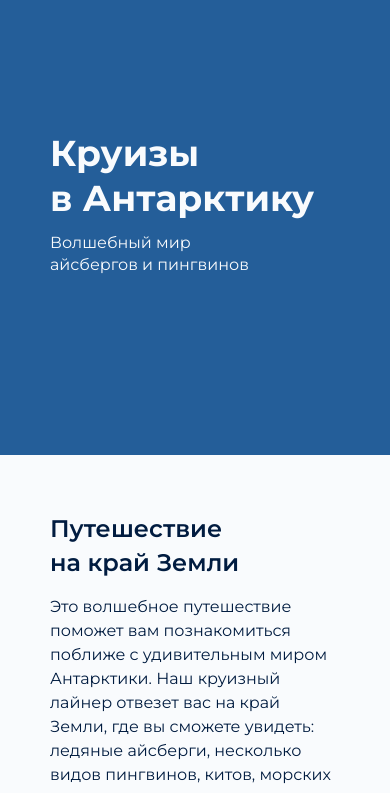
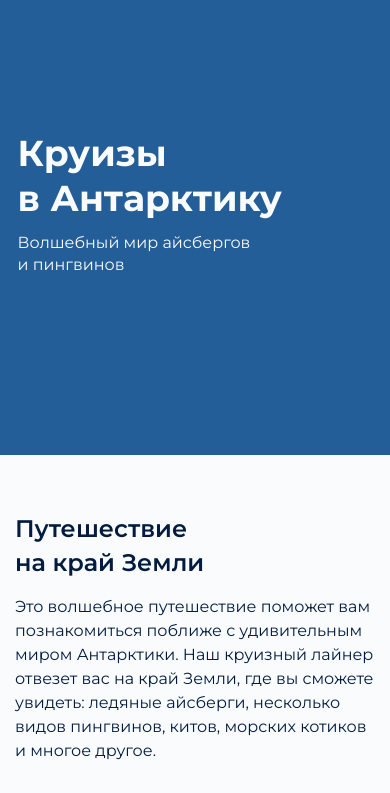
Before and after one commit to on1RB/antarctic-cruises, a website built with webpack: page source/index.html in a window 390 px wide. Shown: the part 45-838 px from the top of the page. Built offline with nearby package versions, Linux system fonts and the light colour scheme; files whose address does not match are found by name; a web font is replaced by a local one.

Commit message:
исправил ошибки

```diff
--- a/source/index.html
+++ b/source/index.html
@@ -6,10 +6,11 @@
     <meta name="viewport" content="width=device-width, initial-scale=1.0" />
     <meta name="description" content="Круизы в Антарктику">
     <title>Круизы в Антарктику</title>
-    <link rel="preload" href="fonts/montserrat-regular.woff2" as="font">
+    <link rel="preload" href="fonts/montserrat-400.woff2" as="font">
     <link rel="stylesheet" href="css/style.min.css">
   </head>
   <body class="page-body">
+    <div class="wrapper">
       <div class="page-body__wrapper">
         <div class="page-body__inner">
           <header class="page-header main-nav--nojs">
@@ -20,7 +21,7 @@
                     <use xlink:href="img/sprite_auto.svg#logo-desktop"></use>
                   </svg>
                 </a>
-              <button class="page-header__toggle page-header__toggle--opened" type="button" tabindex="1">
+                <button class="page-header__toggle page-header__toggle--opened page-header__toggle--nojs" type="button" tabindex="1">
                   <span class="visually-hidden">Открыть меню.</span>
                 </button>
                 <div class="main-nav__bg"></div>
@@ -42,17 +43,16 @@
             </div>
           </header>
           <div class="page-header__inner">
-          <h1 class="page-header__title">Круизы <br class="page-header__separator"> в Антарктику</h1>
-          <p class="page-header__description">Волшебный мир <br class="page-header__separator"> айсбергов и пингвинов</p>
+            <h1 class="page-header__title">Круизы в&nbsp;Антарктику</h1>
+            <p class="page-header__description">Волшебный мир айсбергов и&nbsp;пингвинов</p>
           </div>
         </div>
         <div class="page-body__picture"></div>
       </div>
       <main class="page-main">
-      <div class="page-main__wrapper">
         <section class="journey">
           <div class="journey__wrapper">
-            <h2 class="journey__title">Путешествие<br class="journey__separator journey__separator--indent"> на край Земли</h2>
+            <h2 class="journey__title">Путешествие<br class="journey__separator journey__separator--indent"> на&nbsp;край Земли</h2>
             <p class="journey__description">Это волшебное путешествие поможет вам познакомиться поближе<br class="journey__separator"> с удивительным миром Антарктики. Наш круизный лайнер отвезет вас<br class="journey__separator"> на край Земли, где вы сможете увидеть: ледяные айсберги, несколько видов пингвинов, китов, морских котиков и многое другое.</p>
           </div>
           <picture>
@@ -65,31 +65,30 @@
             <img width="560" height="301" src="img/penguins-desktop.jpg" srcset="img/penguins-desktop@2x.jpg" alt="Фотография пингвинов в Антарктике." class="journey__picture">
           </picture>
         </section>
-      </div>
         <section class="advantages">
+          <div class="advantages__inner">
             <h2 class="advantages__title" id="advantages">Преимущества</h2>
-        <div class="advantages__wrapper">
             <ul class="advantages__list">
               <li class="advantages__item">
                 <svg class="advantages__icon advantages__icon--ship" width="27" height="32">
                   <use xlink:href="img/sprite_auto.svg#ship"></use>
                 </svg>
                 <h3 class="advantages__subtitle advantages__subtitle--ship">Небольшой круизный лайнер</h3>
-              <p class="advantages__description advantages__description--ship">Круизный лайнер, рассчитанный всего лишь на 300 гостей, поможет избежать шума<br class="advantages__indent"> и очередей<br class="advantages__separator advantages__separator--ship"> и даст возможность насладиться видами и природой.</p>
+                <p class="advantages__description advantages__description--ship">Круизный лайнер, рассчитанный всего лишь на&nbsp;300&nbsp;гостей, поможет избежать шума и&nbsp;очередей и&nbsp;даст возможность насладиться видами и&nbsp;природой.</p>
               </li>
               <li class="advantages__item">
                 <svg class="advantages__icon advantages__icon--mark" width="38" height="21">
                   <use xlink:href="img/sprite_auto.svg#mark"></use>
                 </svg>
                 <h3 class="advantages__subtitle advantages__subtitle--mark">Система<br class="advantages__separator advantages__separator--indent"> все включено</h3>
-              <p class="advantages__description advantages__description--mark">Все наши круизы работают<br class="advantages__separator advantages__separator--mark"> по системе “Все Включено”. Великолепные блюда<br class="advantages__indent"> и безлимитный бар доступны для вас<br class="advantages__separator advantages__separator--indent advantages__separator--indented"> 24 часа.</p>
+                <p class="advantages__description advantages__description--mark">Все наши круизы работают<br class="advantages__separator advantages__separator--mark"> по&nbsp;системе “Все Включено”. Великолепные блюда и&nbsp;безлимитный бар доступны для&nbsp;вас 24&nbsp;часа.</p>
               </li>
               <li class="advantages__item">
                 <svg class="advantages__icon advantages__icon--boat" width="42" height="15">
                   <use xlink:href="img/sprite_auto.svg#boat"></use>
                 </svg>
                 <h3 class="advantages__subtitle advantages__subtitle--boat">Экскурсионные туры на Zodiac</h3>
-              <p class="advantages__description advantages__description--boat">Экскурсионные туры<br class="advantages__separator advantages__separator--indent advantages__separator--mobile"> к берегам Антарктиды совершаются<br class="advantages__separator"> на оборудованных лодках<br class="advantages__separator advantages__separator--desktop"> типа<br class="advantages__separator advantages__separator--mobile"> Zodiac<br class="advantages__separator advantages__separator--indent advantages__separator--mobile"> в сопровождении<br class="advantages__separator"> опытных экскурсоводов.</p>
+                <p class="advantages__description advantages__description--boat">Экскурсионные туры&nbsp;к берегам Антарктиды совершаются<br class="advantages__separator"> на&nbsp;оборудованных лодках<br class="advantages__separator advantages__separator--desktop"> типа<br class="advantages__separator advantages__separator--mobile"> Zodiac&nbsp;в сопровождении<br class="advantages__separator"> опытных экскурсоводов.</p>
               </li>
             </ul>
           </div>
@@ -324,6 +323,7 @@
           </ul>
         </div>
       </footer>
+    </div>
     <script src="js/main.js"></script>
   </body>
 </html>
--- a/source/js/main.js
+++ b/source/js/main.js
@@ -24,6 +24,7 @@ window.addEventListener('DOMContentLoaded', () => {
   navMain.classList.add('main-nav--closed');
   navToggle.classList.remove('page-header__toggle--closed');
   navToggle.classList.add('page-header__toggle--opened');
+  navToggle.classList.remove('page-header__toggle--nojs');
   navList.classList.remove('main-nav__list--nojs');
 
   navToggle.addEventListener('click', () => {
@@ -75,6 +76,9 @@ window.addEventListener('DOMContentLoaded', () => {
       navToggle.classList.add('page-header__toggle--opened');
       pageBody.classList.remove('scroll-lock-ios');
       navLogo.classList.remove('page-header__logo--active');
+      navList.classList.remove('main-nav__list--active');
+      textVisible.classList.remove('page-header__inner--invisible');
+      navOverley.classList.remove('main-nav__bg--active');
     }
   });
 
--- a/source/sass/blocks/advantages.scss
+++ b/source/sass/blocks/advantages.scss
@@ -37,6 +37,11 @@
       background-image: url("../img/advantages-mobile-bg@2x.png");
     }
   }
+}
+
+.advantages__inner {
+  max-width: 1366px;
+  margin: 0 auto;
 }
 
 .advantages h2 {
@@ -82,12 +87,11 @@
   column-gap: 40px;
 
   @include vp-1023 {
-    grid-template-columns: 206px 206px 206px;
     column-gap: 30px;
   }
 
   @include vp-767 {
-    grid-template-columns: 290px;
+    grid-template-columns: 1fr;
     row-gap: 30px;
   }
 }
@@ -158,6 +162,7 @@
   color: $color-tangaroa;
   margin: 0;
   margin-bottom: 8px;
+  word-break: break-word;
 
   @include vp-1023 {
     line-height: 25px;
@@ -256,6 +261,7 @@
   line-height: 20px;
   color: $color-tangaroa;
   margin: 0;
+  word-break: break-word;
 }
 
 .advantages__description {
--- a/source/sass/blocks/catalog.scss
+++ b/source/sass/blocks/catalog.scss
@@ -3,6 +3,8 @@
   padding-right: 88px;
   padding-bottom: 90px;
   background-color: $color-alice-blue;
+  max-width: 1366px;
+  margin: 0 auto;
 
   @include vp-1023 {
     padding: 90px 60px;
@@ -50,16 +52,13 @@
 
   @include vp-1023 {
     display: grid;
-    width: 648px;
     gap: 30px;
-    grid-template-columns: 309px 309px;
-    grid-template-rows: 386px 386px 386px 386px;
+    grid-template-columns: repeat(2, 1fr);
   }
 
   @include vp-767 {
-    width: 270px;
-    grid-template-columns: 270px;
-    grid-template-rows: 386px 386px 386px 386px 386px 386px 386px 386px;
+    max-width: 270px;
+    grid-template-columns: 1fr;
   }
 }
 
@@ -70,10 +69,10 @@
   padding-bottom: 22px;
   background: linear-gradient(180deg, rgba(1, 28, 64, 0) 50%, $color-tangaroa 100%);
   background-size: cover;
-  overflow: auto;
   width: 260px;
   margin-right: 30px;
   margin-bottom: 30px;
+  box-sizing: border-box;
 
   @include vp-1023 {
     width: auto;
--- a/source/sass/blocks/contacts.scss
+++ b/source/sass/blocks/contacts.scss
@@ -9,17 +9,17 @@
 
   @include vp-1023 {
     display: grid;
-    grid-template-columns: 324px 324px;
+    grid-template-columns: repeat(2, 1fr);
     column-gap: 30px;
     padding: 100px 0;
     width: 678px;
   }
 
   @include vp-767 {
-    grid-template-columns: 290px;
+    width: auto;
+    grid-template-columns: 1fr;
     row-gap: 43px;
-    padding: 58px 0;
-    width: 290px;
+    padding: 58px 4.5%;
   }
 }
 
@@ -29,13 +29,14 @@
   margin-right: 100px;
 
   @include vp-1023 {
-    width: 324px;
+    max-width: 324px;
     height: 335px;
     margin-right: 0;
   }
 
   @include vp-767 {
-    width: 290px;
+    width: auto;
+    max-width: 100%;
     height: 316px;
     order: 2;
   }
@@ -50,8 +51,9 @@
   }
 
   @include vp-767 {
-    width: 290px;
-    height: 316px;
+    width: 100%;
+    height: 100%;
+    min-height: 316px;
   }
 }
 
--- a/source/sass/blocks/cruise-info.scss
+++ b/source/sass/blocks/cruise-info.scss
@@ -3,21 +3,34 @@
   top: 0;
   left: 0;
   width: 100%;
-  min-height: 394px;
+  height: 386px;
+  box-sizing: border-box;
   background-color: $color-tangaroa;
   box-shadow: 0 4px 35px rgba(1, 28, 64, 0.15);
-  padding: 35px 25px;
+  padding: 35px;
+  padding-left: 25px;
+  padding-right: 15px;
   padding-top: 29px;
   z-index: 1;
+  overflow-y: scroll;
+
+  &::-webkit-scrollbar {
+    width: 10px;
+  }
+
+  &::-webkit-scrollbar-thumb {
+    background-color: #6592c5;
+  }
 
   @include vp-1023 {
     padding: 35px;
+    padding-right: 25px;
     padding-top: 29px;
   }
 
   @include vp-767 {
     padding-left: 25px;
-    padding-right: 25px;
+    padding-right: 15px;
   }
 }
 
--- a/source/sass/blocks/form.scss
+++ b/source/sass/blocks/form.scss
@@ -65,6 +65,7 @@ form input {
 
   @include vp-767 {
     min-width: 100%;
+    width: 100%;
   }
 }
 
--- a/source/sass/blocks/journey.scss
+++ b/source/sass/blocks/journey.scss
@@ -7,9 +7,11 @@
   padding-top: 112px;
   column-gap: 40px;
   row-gap: 40px;
+  max-width: 1366px;
+  margin: 0 auto;
 
   @include vp-1023 {
-    grid-template-columns: 324px 324px;
+    grid-template-columns: repeat(2, 1fr);
     column-gap: 30px;
     padding-top: 91px;
     padding-left: 45px;
@@ -18,7 +20,7 @@
   }
 
   @include vp-767 {
-    grid-template-columns: 290px;
+    grid-template-columns: 1fr;
     row-gap: 24px;
     padding-top: 57px;
     padding-left: 15px;
@@ -87,14 +89,9 @@
 }
 
 .journey__picture {
-  height: 301px;
+  width: 100%;
 
   @include vp-1023 {
     margin-top: 9px;
-    height: 264px;
-  }
-
-  @include vp-767 {
-    height: 186px;
   }
 }
--- a/source/sass/blocks/main-nav.scss
+++ b/source/sass/blocks/main-nav.scss
@@ -4,6 +4,8 @@
   padding-left: 103px;
   padding-right: 103px;
   padding-top: 35px;
+  max-width: 1366px;
+  margin: 0 auto;
 
   @include vp-1023 {
     padding-left: 45px;
@@ -41,6 +43,7 @@
     left: 0;
     top: 0;
     background-color: rgba(0, 43, 102, 0.5);
+    cursor: pointer;
 
     &--active {
       display: block;
@@ -68,6 +71,7 @@
 
     &--nojs {
       display: block;
+      color: $color-alice-blue;
     }
 
     &--active {
--- a/source/sass/blocks/page-footer.scss
+++ b/source/sass/blocks/page-footer.scss
@@ -19,14 +19,15 @@
   flex-direction: row;
   flex-wrap: wrap;
   justify-content: space-between;
+  max-width: 1366px;
   margin: 0 auto;
 
   @include vp-1023 {
-    width: 678px;
+    // width: 678px;
   }
 
   @include vp-767 {
-    width: 290px;
+    // width: 290px;
     flex-direction: column;
   }
 }
--- a/source/sass/blocks/page-header.scss
+++ b/source/sass/blocks/page-header.scss
@@ -87,24 +87,32 @@
       background-repeat: no-repeat;
       background-position: 10px 0;
     }
+
+    &--nojs {
+      display: none;
+    }
   }
 }
 
 .page-header__inner {
-  width: auto;
-  margin: 0 auto;
   padding-top: 192px;
   padding-bottom: 278px;
+  padding-left: 198px;
+  padding-right: 198px;
   color: $color-alice-blue;
+  max-width: 1366px;
+  margin: 0 auto;
 
   @include vp-1023 {
-    width: 678px;
     padding-top: 206px;
     padding-bottom: 275px;
+    padding-left: 6%;
+    padding-right: 6%;
   }
 
   @include vp-767 {
-    width: 290px;
+    padding-left: 4.5%;
+    padding-right: 4.5%;
     padding-top: 134px;
     padding-bottom: 179px;
 
@@ -121,7 +129,6 @@
   text-shadow: 0 4px 4px rgba(0, 0, 0, 0.25);
   margin: 0;
   margin-bottom: 12px;
-  padding: 0 198px;
 
   @include vp-1023 {
     padding: 0;
@@ -137,20 +144,11 @@
   }
 }
 
-.page-header__separator {
-  display: none;
-
-  @include vp-767 {
-    display: block;
-  }
-}
-
 .page-header__inner p {
   font-size: 20px;
   line-height: 24px;
   text-shadow: 0 4px 4px rgba(0, 0, 0, 0.25);
   margin: 0;
-  padding: 0 198px;
 
   @include vp-1023 {
     padding: 0;
@@ -162,5 +160,6 @@
   @include vp-767 {
     font-size: 16px;
     line-height: 22px;
+    max-width: 75%;
   }
 }
--- a/source/sass/blocks/page-main.scss
+++ b/source/sass/blocks/page-main.scss
@@ -2,15 +2,15 @@
   background-color: $color-alice-blue;
 }
 
-.page-main__wrapper {
-  width: auto;
-  margin: 0 auto;
+// .page-main__wrapper {
+//   width: auto;
+//   margin: 0 auto;
 
-  @include vp-1023 {
-    width: 768px;
-  }
+//   @include vp-1023 {
+//     width: 768px;
+//   }
 
-  @include vp-767 {
-    width: 320px;
-  }
-}
+//   @include vp-767 {
+//     width: 320px;
+//   }
+// }
```
Also changed, not shown: build/css/style.css, build/css/style.min.css, build/index.html, build/js/main.js, 1 other file. Lines whose indentation alone changed are shown as unchanged.
